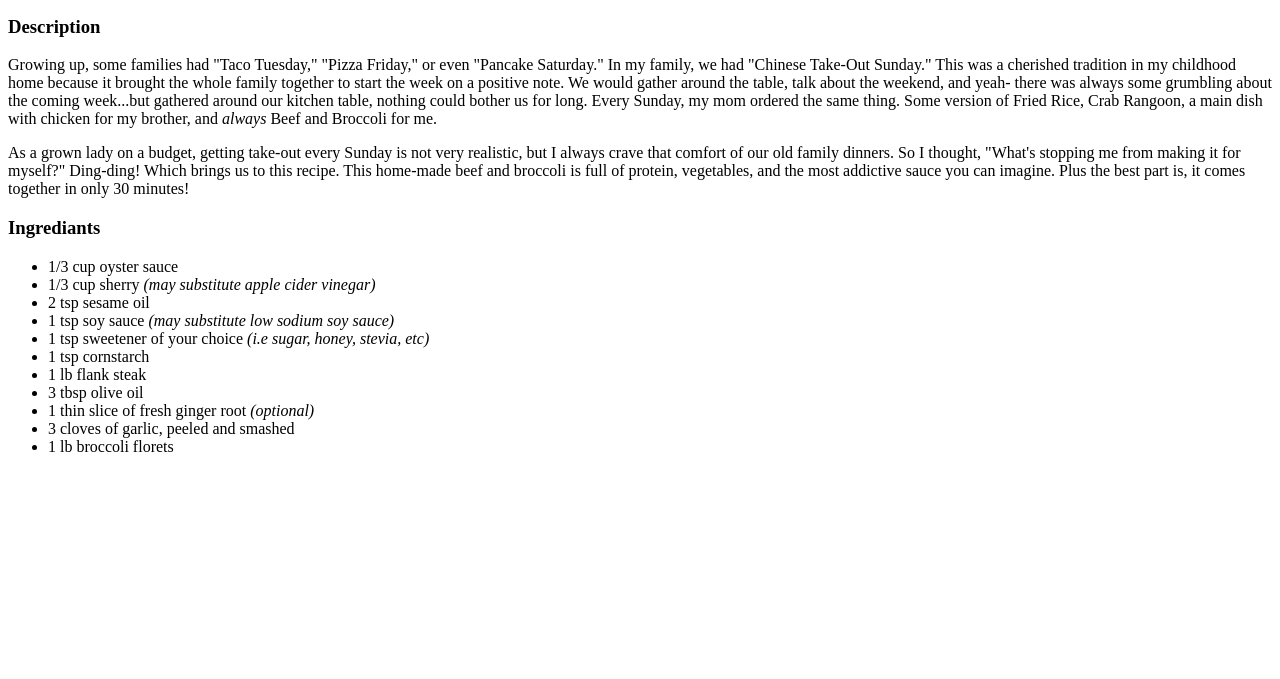
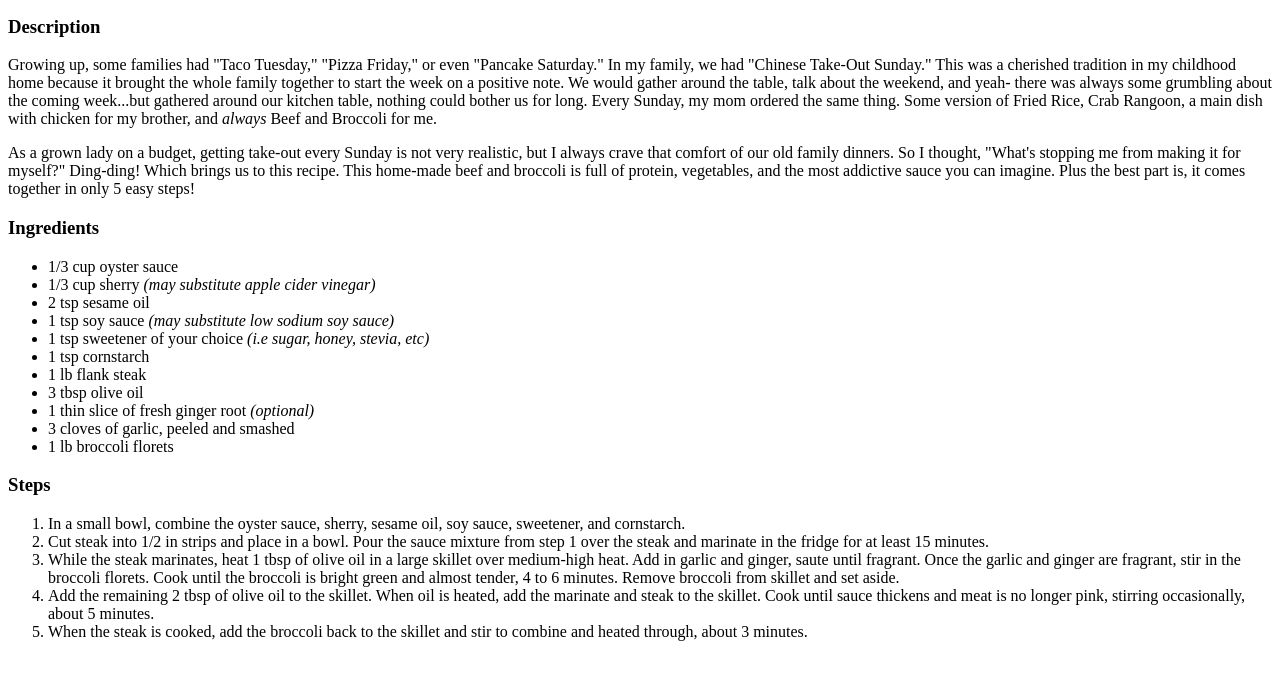
Before and after one commit to plkbrown/odin-recipes, a plain HTML site: page recipes/beefandbroccoli.html in a window 1280 px wide. Shown: the part 101-780 px from the top of the page. Drawn offline with Linux system fonts and the light colour scheme.

Commit message:
Add steps heading and ordered list of cooking steps

```diff
--- a/recipes/beefandbroccoli.html
+++ b/recipes/beefandbroccoli.html
@@ -10,9 +10,9 @@
         <h3>Description</h3>
         <p>Growing up, some families had "Taco Tuesday," "Pizza Friday," or even "Pancake Saturday." In my family, we had "Chinese Take-Out Sunday." This was a cherished tradition in my childhood home because it brought the whole family together to start the week on a positive note. We would gather around the table, talk about the weekend, and yeah- there was always some grumbling about the coming week...but gathered around our kitchen table, nothing could bother us for long. Every Sunday, my mom ordered the same thing. Some version of Fried Rice, Crab Rangoon, a main dish with chicken for my brother, and <em>always</em> Beef and Broccoli for me.</p>
 
-        <p>As a grown lady on a budget, getting take-out every Sunday is not very realistic, but I always crave that comfort of our old family dinners. So I thought, "What's stopping me from making it for myself?" Ding-ding! Which brings us to this recipe. This home-made beef and broccoli is full of protein, vegetables, and the most addictive sauce you can imagine. Plus the best part is, it comes together in only 30 minutes!</p>
+        <p>As a grown lady on a budget, getting take-out every Sunday is not very realistic, but I always crave that comfort of our old family dinners. So I thought, "What's stopping me from making it for myself?" Ding-ding! Which brings us to this recipe. This home-made beef and broccoli is full of protein, vegetables, and the most addictive sauce you can imagine. Plus the best part is, it comes together in only 5 easy steps!</p>
 
-        <h3>Ingrediants</h3>
+       <h3>Ingredients</h3>
         <ul>
             <li>1/3 cup oyster sauce</li>
             <li>1/3 cup sherry <em>(may substitute apple cider vinegar)</em></li>
@@ -24,7 +24,15 @@
             <li>3 tbsp olive oil</li>
             <li>1 thin slice of fresh ginger root <em>(optional)</em></li>
             <li>3 cloves of garlic, peeled and smashed</li>
-            <li>1 lb broccoli florets</li>
+            <li>1 lb broccoli florets</li></ul>
         </ul>
+        <h3>Steps</h3>
+        <ol>
+            <li>In a small bowl, combine the oyster sauce, sherry, sesame oil, soy sauce, sweetener, and cornstarch.</li>
+            <li>Cut steak into 1/2 in strips and place in a bowl. Pour the sauce mixture from step 1 over the steak and marinate in the fridge for at least 15 minutes.</li>
+            <li>While the steak marinates, heat 1 tbsp of olive oil in a large skillet over medium-high heat. Add in garlic and ginger, saute until fragrant. Once the garlic and ginger are fragrant, stir in the broccoli florets. Cook until the broccoli is bright green and almost tender, 4 to 6 minutes. Remove broccoli from skillet and set aside.</li>
+            <li>Add the remaining 2 tbsp of olive oil to the skillet. When oil is heated, add the marinate and steak to the skillet. Cook until sauce thickens and meat is no longer pink, stirring occasionally, about 5 minutes.</li>
+            <li>When the steak is cooked, add the broccoli back to the skillet and stir to combine and heated through, about 3 minutes.</li>
+        </ol>
     </body>
 </html>
```
